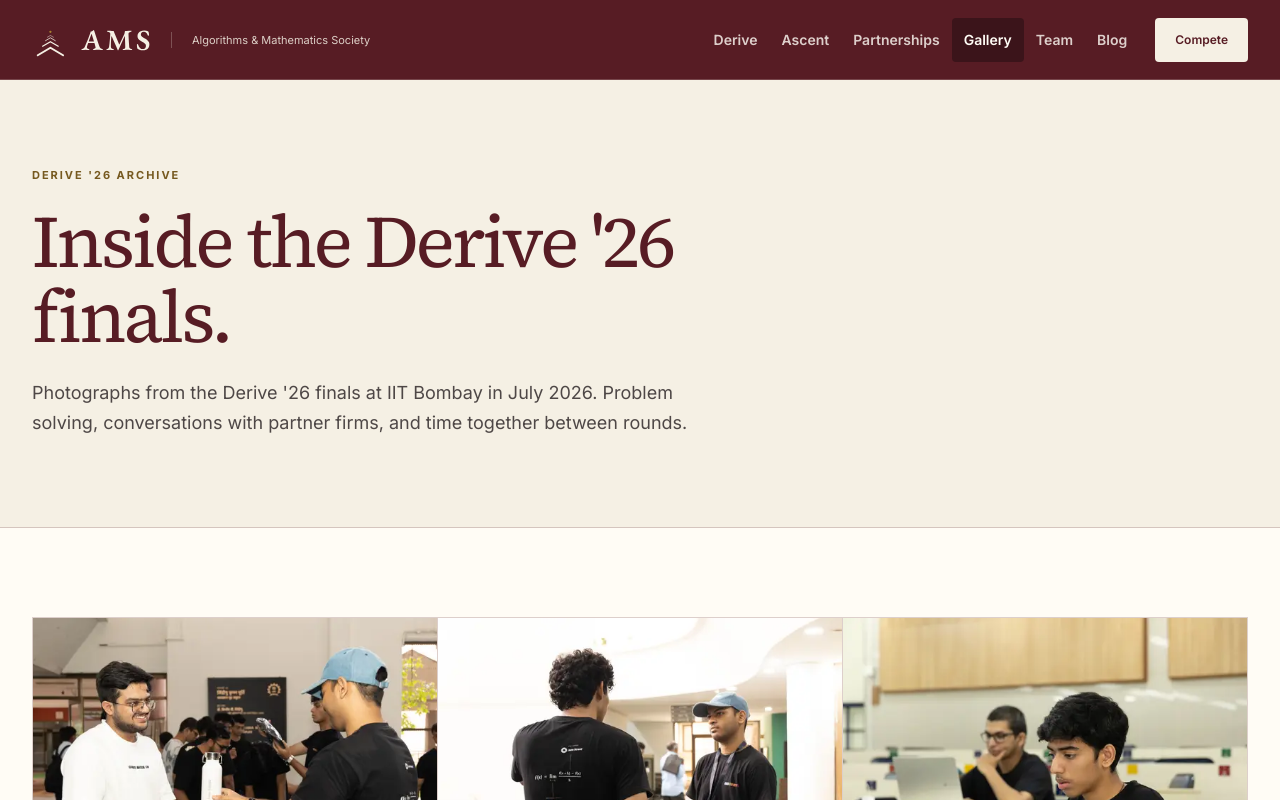
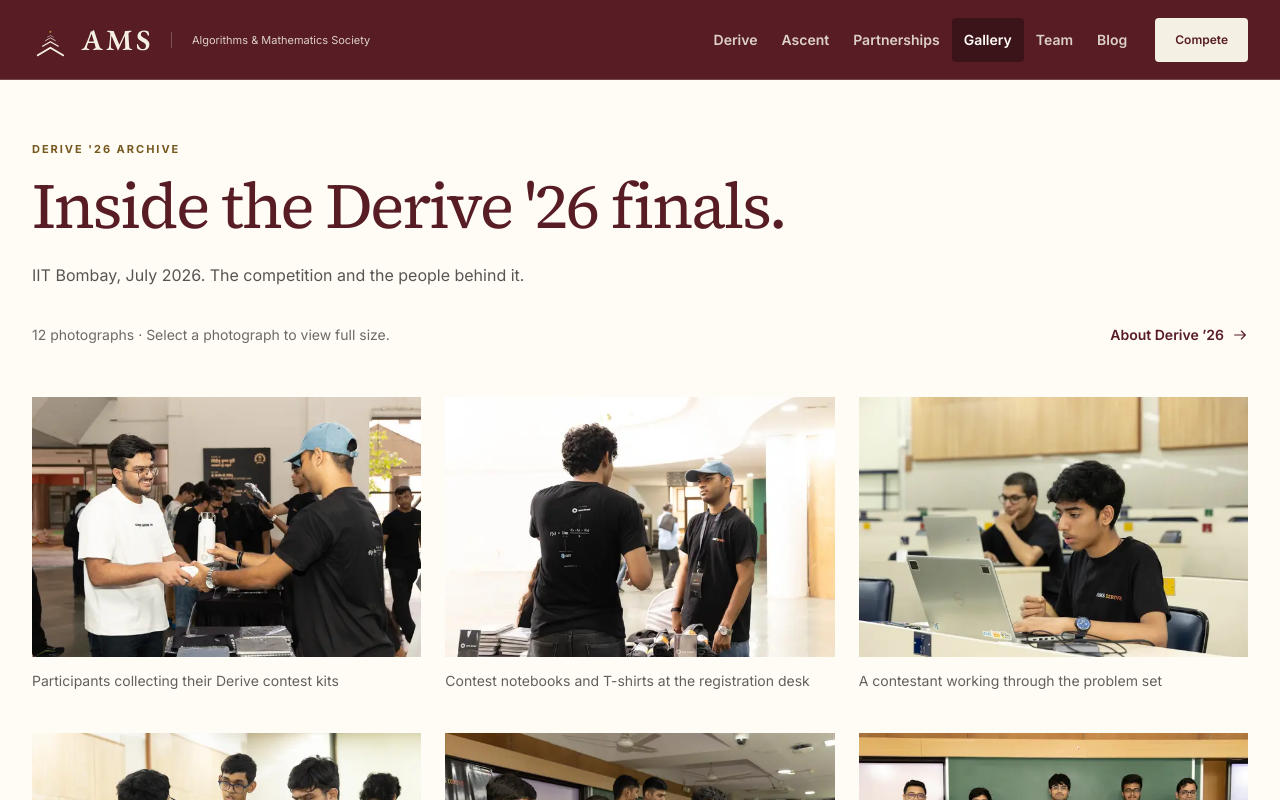
Before and after one commit to Algorithms-Mathematics-Society/ams-website, a Next.js app in the folder apps/web/: page /gallery in a window 1280 px wide. Shown: the top 800 px of the page. Built offline with nearby package versions, Linux system fonts and the light colour scheme.

Commit message:
Balance team prominence and simplify the photo gallery

```diff
--- a/apps/web/app/gallery/page.tsx
+++ b/apps/web/app/gallery/page.tsx
@@ -1,7 +1,7 @@
 import type { Metadata } from "next";
 import { GalleryGrid } from "@/components/sections/GalleryGrid";
 import { CtaBand } from "@/components/ui/CtaBand";
-import { PageHeader } from "@/components/ui/PageHeader";
+import { GalleryIntro } from "@/components/sections/GalleryIntro";
 import { GALLERY_PAGE } from "@/content/gallery";
 
 export const metadata: Metadata = {
@@ -14,11 +14,7 @@ export const metadata: Metadata = {
 export default function GalleryPage() {
   return (
     <>
-      <PageHeader
-        eyebrow={GALLERY_PAGE.eyebrow}
-        title={GALLERY_PAGE.title}
-        body={GALLERY_PAGE.body}
-      />
+      <GalleryIntro />
       <GalleryGrid withHeading={false} />
       <CtaBand {...GALLERY_PAGE.cta} />
     </>
--- a/apps/web/app/team/page.tsx
+++ b/apps/web/app/team/page.tsx
@@ -15,6 +15,7 @@ export default function TeamPage() {
   return (
     <>
       <PageHeader
+        compact
         eyebrow={TEAM_PAGE.eyebrow}
         title={TEAM_PAGE.title}
         body={TEAM_PAGE.body}
--- a/apps/web/components/sections/GalleryGrid.tsx
+++ b/apps/web/components/sections/GalleryGrid.tsx
@@ -14,7 +14,7 @@ interface Props {
 export function GalleryGrid({ limit, withHeading = true }: Props) {
   const items = limit ? GALLERY.slice(0, limit) : GALLERY;
   return (
-    <section className="bg-cream-light py-section">
+    <section className={`bg-cream-light pb-section ${withHeading ? "pt-section" : ""}`}>
       <Container>
         {withHeading && (
           <Reveal>
--- /dev/null
+++ b/apps/web/components/sections/GalleryIntro.tsx
@@ -0,0 +1,31 @@
+import { Container } from "@/components/ui/Container";
+import { Eyebrow } from "@/components/ui/Eyebrow";
+import { TextLink } from "@/components/ui/TextLink";
+import { GALLERY, GALLERY_PAGE } from "@/content/gallery";
+
+/** A compact album introduction keeps the photographs close to the page title. */
+export function GalleryIntro() {
+  const photoCount = GALLERY.filter((item) => item.src && item.full).length;
+
+  return (
+    <section className="bg-cream-light pt-12 pb-8 sm:pt-16 sm:pb-10">
+      <Container>
+        <Eyebrow>{GALLERY_PAGE.eyebrow}</Eyebrow>
+        <h1 className="mt-4 max-w-4xl font-display text-[clamp(2.25rem,5vw,4rem)] leading-[1.1] tracking-[-0.035em] text-burgundy">
+          {GALLERY_PAGE.title}
+        </h1>
+        <p className="mt-5 max-w-2xl leading-7 text-ink/80">
+          {GALLERY_PAGE.body}
+        </p>
+        <div className="mt-6 flex flex-wrap items-center justify-between gap-x-8 gap-y-2">
+          <p className="text-sm leading-6 text-ink/70">
+            {photoCount} {GALLERY_PAGE.photoCountLabel} · {GALLERY_PAGE.viewHint}
+          </p>
+          <TextLink href={GALLERY_PAGE.editionLink.href}>
+            {GALLERY_PAGE.editionLink.label}
+          </TextLink>
+        </div>
+      </Container>
+    </section>
+  );
+}
--- a/apps/web/components/sections/GalleryTiles.tsx
+++ b/apps/web/components/sections/GalleryTiles.tsx
@@ -3,7 +3,6 @@
 import Image from "next/image";
 import { useRef, useState } from "react";
 import { Lightbox } from "@/components/ui/Lightbox";
-import { Reveal } from "@/components/ui/Reveal";
 import { GALLERY_ACTIONS, type GalleryItem } from "@/content/gallery";
 
 interface Props {
@@ -11,12 +10,11 @@ interface Props {
 }
 
 /**
- * Client leaf for the archive: the ruled grid owns lightbox state and keeps
- * every documentary caption visible without hover.
+ * A regular photo grid with visible captions and a full-size viewer.
+ * Images appear immediately, with a consistent reading and keyboard order.
  */
 export function GalleryTiles({ items }: Props) {
   const [openIndex, setOpenIndex] = useState<number | null>(null);
-  /** The tile that opened the lightbox; focus returns to it on close. */
   const openerRef = useRef<HTMLButtonElement | null>(null);
   const withImages = items.filter(
     (item): item is GalleryItem & { src: string; full: string } =>
@@ -30,33 +28,32 @@ export function GalleryTiles({ items }: Props) {
 
   return (
     <>
-      <ul className="grid border-t border-l border-burgundy/20 sm:grid-cols-2 lg:grid-cols-3">
+      <ul className="grid grid-cols-2 gap-x-3 gap-y-6 sm:gap-x-5 sm:gap-y-8 lg:grid-cols-3 lg:gap-x-6 lg:gap-y-10">
         {withImages.map((item, index) => (
-          <li key={item.label} className="min-w-0 border-r border-b border-burgundy/20">
-            <Reveal delay={(index % 3) * 60}>
+          <li key={item.label} className="min-w-0">
             <button
               type="button"
               aria-label={`${GALLERY_ACTIONS.openPhoto}: ${item.label}`}
-                onClick={(e) => {
-                  openerRef.current = e.currentTarget;
+              onClick={(event) => {
+                openerRef.current = event.currentTarget;
                 setOpenIndex(index);
               }}
-                className="group block w-full text-left focus-visible:outline-2 focus-visible:-outline-offset-2 focus-visible:outline-gold-deep"
+              className="group block w-full text-left focus-visible:outline-2 focus-visible:outline-offset-4 focus-visible:outline-gold-deep"
             >
-                <span className="relative block aspect-[4/3] overflow-hidden bg-paper">
+              <span className="relative block aspect-[3/2] overflow-hidden bg-paper">
                 <Image
                   src={item.src}
                   alt={item.label}
                   fill
-                    sizes="(min-width: 1280px) 405px, (min-width: 1024px) 33vw, (min-width: 640px) 50vw, 100vw"
+                  priority={index === 0}
+                  sizes="(min-width: 1280px) 390px, (min-width: 1024px) calc((100vw - 112px) / 3), (min-width: 640px) calc((100vw - 84px) / 2), calc((100vw - 52px) / 2)"
                   className="object-cover"
                 />
               </span>
-                <span className="flex min-h-16 items-center border-t border-burgundy/15 bg-cream-light px-4 py-3 text-xs leading-5 font-medium text-ink/80 group-hover:text-burgundy">
+              <span className="mt-2 block text-xs leading-5 text-ink/75 group-hover:text-burgundy sm:mt-3 sm:text-sm sm:leading-6">
                 {item.label}
               </span>
             </button>
-            </Reveal>
           </li>
         ))}
       </ul>
@@ -67,6 +64,7 @@ export function GalleryTiles({ items }: Props) {
             src: item.full,
             label: item.label,
           }))}
+          positionLabel={GALLERY_ACTIONS.photo}
           index={openIndex}
           onClose={closeLightbox}
           onNavigate={setOpenIndex}
--- a/apps/web/components/ui/Lightbox.tsx
+++ b/apps/web/components/ui/Lightbox.tsx
@@ -6,6 +6,7 @@ import { useEffect, useRef } from "react";
 interface Props {
   items: { src: string; label: string }[];
   index: number;
+  positionLabel: string;
   onClose: () => void;
   onNavigate: (index: number) => void;
 }
@@ -15,7 +16,7 @@ interface Props {
  * chrome kept minimal. Esc closes, arrow keys navigate, focus is trapped,
  * body scroll locks while open.
  */
-export function Lightbox({ items, index, onClose, onNavigate }: Props) {
+export function Lightbox({ items, index, positionLabel, onClose, onNavigate }: Props) {
   const closeRef = useRef<HTMLButtonElement>(null);
   const item = items[index];
 
@@ -90,7 +91,7 @@ export function Lightbox({ items, index, onClose, onNavigate }: Props) {
       className="fixed inset-0 z-50 flex flex-col bg-black"
       onClick={onClose}
     >
-      <div className="relative flex-1" onClick={onStageClick}>
+      <div className="relative min-h-0 flex-1" onClick={onStageClick}>
         <Image
           src={item.src}
           alt={item.label}
@@ -101,11 +102,16 @@ export function Lightbox({ items, index, onClose, onNavigate }: Props) {
       </div>
 
       <div
-        className="flex items-center justify-between gap-4 px-5 py-4 sm:px-8"
+        className="flex shrink-0 flex-col gap-3 px-5 py-4 sm:flex-row sm:items-center sm:justify-between sm:gap-6 sm:px-8"
         onClick={(e) => e.stopPropagation()}
       >
-        <p className="text-sm text-cream-light/80">{item.label}</p>
-        <div className="flex shrink-0 gap-2">
+        <div className="min-w-0" aria-live="polite" aria-atomic="true">
+          <p className="text-xs tabular-nums text-cream-light/60">
+            {positionLabel} {index + 1} / {items.length}
+          </p>
+          <p className="mt-1 text-sm leading-6 text-cream-light/90">{item.label}</p>
+        </div>
+        <div className="flex shrink-0 justify-end gap-2">
           <button
             type="button"
             data-lightbox-control
--- a/apps/web/components/ui/PageHeader.tsx
+++ b/apps/web/components/ui/PageHeader.tsx
@@ -5,19 +5,20 @@ interface Props {
   eyebrow: string;
   title: string;
   body?: string;
+  compact?: boolean;
 }
 
 /** Stable, ruled page opener for content pages. */
-export function PageHeader({ eyebrow, title, body }: Props) {
+export function PageHeader({ eyebrow, title, body, compact = false }: Props) {
   return (
-    <section className="border-b border-burgundy/20 py-section">
+    <section className={compact ? "pt-12 pb-6 sm:pt-16" : "border-b border-burgundy/20 py-section"}>
       <Container>
         <Eyebrow>{eyebrow}</Eyebrow>
-        <h1 className="mt-6 max-w-3xl font-display text-hero font-normal tracking-[-0.04em] text-burgundy">
+        <h1 className={`mt-6 max-w-3xl font-display font-normal tracking-[-0.04em] text-burgundy ${compact ? "text-section" : "text-hero"}`}>
           {title}
         </h1>
         {body && (
-          <p className="mt-6 max-w-2xl text-lg leading-relaxed text-ink/85">{body}</p>
+          <p className={`max-w-2xl leading-relaxed text-ink/85 ${compact ? "mt-4 text-base" : "mt-6 text-lg"}`}>{body}</p>
         )}
       </Container>
     </section>
--- a/apps/web/content/gallery.ts
+++ b/apps/web/content/gallery.ts
@@ -1,4 +1,7 @@
-export const GALLERY_ACTIONS = { openPhoto: "Open photo" } as const;
+export const GALLERY_ACTIONS = {
+  openPhoto: "Open photo",
+  photo: "Photo",
+} as const;
 
 export interface GalleryItem {
   /** Image alt text. */
@@ -14,7 +17,10 @@ export interface GalleryItem {
 export const GALLERY_PAGE = {
   eyebrow: "Derive '26 archive",
   title: "Inside the Derive '26 finals.",
-  body: "Photographs from the Derive '26 finals at IIT Bombay in July 2026. Problem solving, conversations with partner firms, and time together between rounds.",
+  body: "IIT Bombay, July 2026. The competition and the people behind it.",
+  photoCountLabel: "photographs",
+  viewHint: "Select a photograph to view full size.",
+  editionLink: { label: "About Derive ’26", href: "/derive" },
   cta: {
     title: "Prepare for the next edition.",
     body: "Review the Derive format, follow the next registration window, or contact AMS about contributing to the event.",
```
Also changed, not shown: apps/web/components/sections/TeamGrid.tsx (+17 -20 lines), 1 other file (tests, documents, lock files or other folders). Lines whose indentation alone changed are shown as unchanged.
